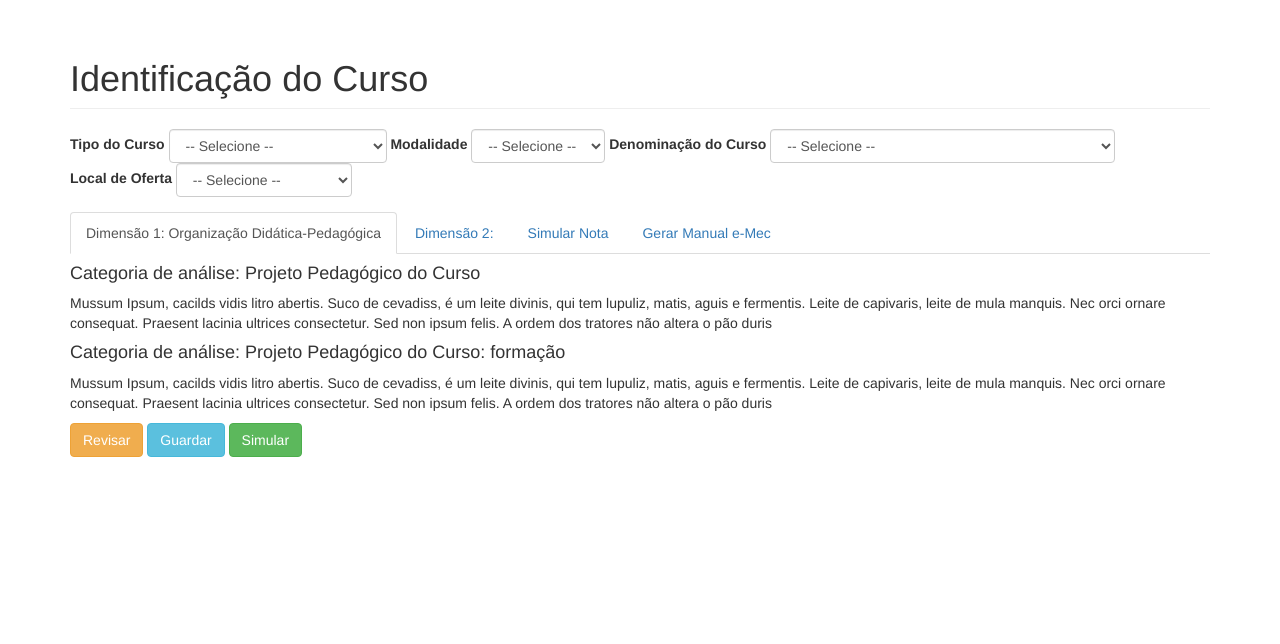
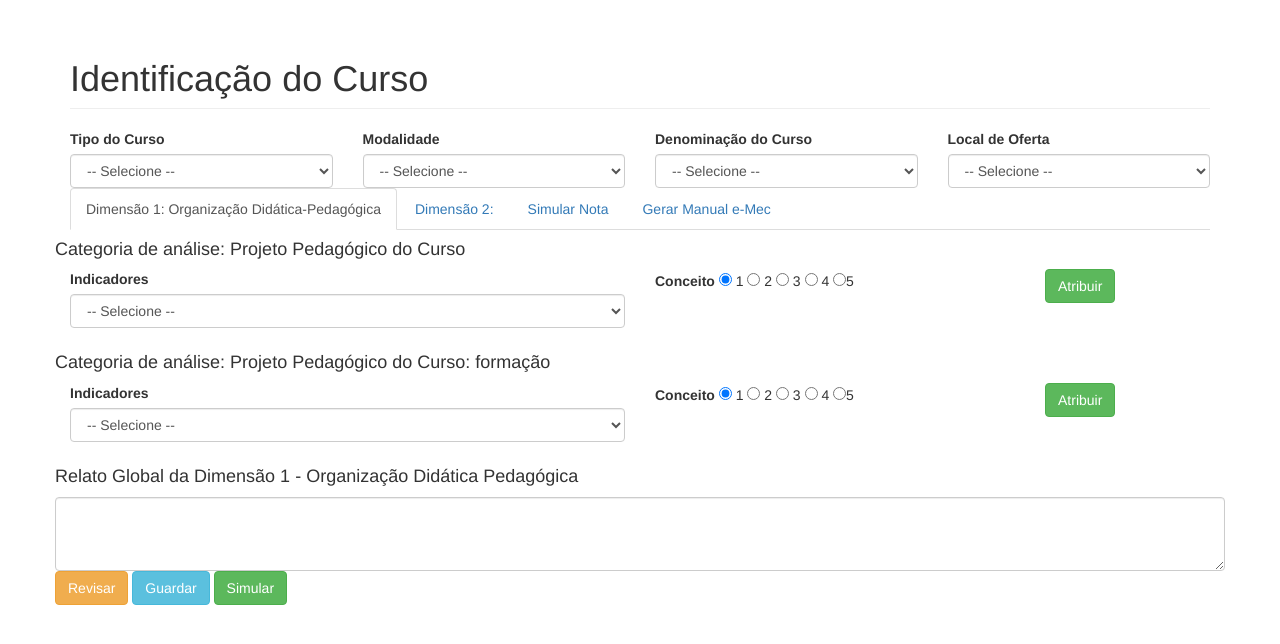
Before and after one commit to projetoiesb/ppc, a PHP site: page /simulacao_avaliacao.php in a window 1280 px wide. Shown: the part 51-695 px from the top of the page. Run offline with PHP 8.4, Linux system fonts and the light colour scheme.

Commit message:
Changes template simulacao_avaliacao

```diff
--- a/simulacao_avaliacao.php
+++ b/simulacao_avaliacao.php
@@ -57,39 +57,46 @@
                 <h1 class="page-header">Identificação do Curso</h1>
             </div>
         </div>
-
+        <form class="" method="post">
         <div class="row">
-            <div class="col-lg-12">
-                <form class="">
             <fieldset>
-                        <div class="form-group form-inline">
+                <div class="form-group">
+                    <div class="col-lg-3">
                         <label for="TipoCurso">Tipo do Curso</label>
                             <select class="form-control">
                                 <option>-- Selecione --</option>
                                 <option>Curso Superior Tecnológico</option>
                             </select>
+                    </div>
 
+                    <div class="col-lg-3">
                         <label for="Modalidade">Modalidade</label>
                             <select class="form-control">
                                 <option>-- Selecione --</option>
                                 <option>A distância</option>
                             </select>
+                    </div>
 
+                    <div class="col-lg-3">
                         <label for="DenominacaoCurso">Denominação do Curso</label>
                             <select class="form-control">
                                 <option>-- Selecione --</option>
                                 <option>CST em Análise e Desenvolvimento de Sistema</option>
                             </select>
-
+                    </div>
+                    <div class="col-lg-3">
                         <label for="LocalOferta">Local de Oferta</label>
                             <select class="form-control">
                                 <option>-- Selecione --</option>
                                 <option>Campus IESB Oeste</option>
                             </select>
                     </div>
+                </div>
             </fieldset>
+        </div>
         <!-- Tabs -->
-                    <div>
+        <div class="row">
+            <div class="col-lg-12">
                 <ul id="tabs" class="nav nav-tabs" data-tabs="tabs">
                     <li class="active">
                         <a href="#dimensao1" data-toggle="tab">Dimensão 1: Organização Didática-Pedagógica</a>
@@ -104,34 +111,137 @@
                         <a href="#gerar_manual" data-toggle="tab">Gerar Manual e-Mec</a>
                     </li>
                 </ul>
+            </div>
+        </div>
+        <div class="row">
             <div id="my-tab-content" class="tab-content">
-                            <div class="tab-pane active" id="dimensao1">
+                <div class="tab-pane active col-lg-12" id="dimensao1">
+                    <div class="row">
                         <h4>Categoria de análise: Projeto Pedagógico do Curso</h4>
-                                <p>Mussum Ipsum, cacilds vidis litro abertis. Suco de cevadiss, é um leite divinis, qui tem lupuliz, matis, aguis e fermentis. Leite de capivaris, leite de mula manquis. Nec orci ornare consequat. Praesent lacinia ultrices consectetur. Sed non ipsum felis. A ordem dos tratores não altera o pão duris</p>
+                        <div class="col-lg-6">
+                            <div class="form-group">
+                                <label for="Indicadores">Indicadores</label>
+                                <select class="form-control">
+                                    <option>-- Selecione --</option>
+                                    <option>Contexto Educacional</option>
+                                    <option>Auto Avaliação</option>
+                                    <option>Objetivos do Curso</option>
+                                    <option>Perfil Prof. do Egresso</option>
+                                    <option>Número de Vagas</option>
+                                </select>
+                            </div>
+                        </div>
 
-                                <h4>Categoria de análise: Projeto Pedagógico do Curso: formação </h4>
-                                <p>Mussum Ipsum, cacilds vidis litro abertis. Suco de cevadiss, é um leite divinis, qui tem lupuliz, matis, aguis e fermentis. Leite de capivaris, leite de mula manquis. Nec orci ornare consequat. Praesent lacinia ultrices consectetur. Sed non ipsum felis. A ordem dos tratores não altera o pão duris</p>
+                        <div class="col-lg-4">
+                            <div class="form-group">
+                                <label for="Conceito">Conceito</label>
+                                <input class="form-check-input"
+                                       type="radio"
+                                       name="gridRadiosIndicadores"
+                                       value="1" checked> 1
+                                <input class="form-check-input"
+                                       type="radio"
+                                       name="gridRadiosIndicadores"
+                                       value="2"> 2
+                                <input class="form-check-input"
+                                       type="radio"
+                                       name="gridRadiosIndicadores"
+                                       value="3"> 3
+                                <input class="form-check-input"
+                                       type="radio"
+                                       name="gridRadiosIndicadores"
+                                       value="4"> 4
+                                <input class="form-check-input"
+                                       type="radio"
+                                       name="gridRadiosIndicadores"
+                                       value="5">5
                             </div>
-                            <div class="tab-pane" id="dimensao2">
-                                <h1>Dimensão 2</h1>
-                                <p>Mussum Ipsum, cacilds vidis litro abertis. Viva Forevis aptent taciti sociosqu ad litora torquent Detraxit consequat et quo num tendi nada. A ordem dos tratores não altera o pão duris Admodum accumsan disputationi eu sit. Vide electram sadipscing et per.</p>
                         </div>
+
+                        <div class="col-lg-2">
+                            <div class="form-group">
+                                <button type="button" class="btn btn-success">Atribuir</button>
+                            </div>
+                        </div>
+                    </div>
+
+                    <div class="row">
+                        <h4>Categoria de análise: Projeto Pedagógico do Curso: formação</h4>
+                        <div class="col-lg-6">
+                            <div class="form-group">
+                                <label for="Indicadores">Indicadores</label>
+                                <select class="form-control">
+                                    <option>-- Selecione --</option>
+                                    <option>Estrutura Curricular</option>
+                                    <option>Conteúdos Curriculares</option>
+                                    <option>Metodologia</option>
+                                    <option>Atendimento ao Discente</option>
+                                </select>
+                            </div>
+                        </div>
+
+                        <div class="col-lg-4">
+                            <div class="form-group">
+                                <label for="Conceito">Conceito</label>
+                                <input class="form-check-input"
+                                       type="radio"
+                                       name="gridRadiosIndicadores2"
+                                       value="1" checked> 1
+                                <input class="form-check-input"
+                                       type="radio"
+                                       name="gridRadiosIndicadores2"
+                                       value="2"> 2
+                                <input class="form-check-input"
+                                       type="radio"
+                                       name="gridRadiosIndicadores2"
+                                       value="3"> 3
+                                <input class="form-check-input"
+                                       type="radio"
+                                       name="gridRadiosIndicadores2"
+                                       value="4"> 4
+                                <input class="form-check-input"
+                                       type="radio"
+                                       name="gridRadiosIndicadores2"
+                                       value="5">5
+                            </div>
+                        </div>
+
+                        <div class="col-lg-2">
+                            <div class="form-group">
+                                <button type="button" class="btn btn-success">Atribuir</button>
+                            </div>
+                        </div>
+                    </div>
+
+                    <div class="row">
+                        <h4>Relato Global da Dimensão 1 - Organização Didática Pedagógica</h4>
+                        <textarea class="form-control" id="relato" rows="3"></textarea>
+                    </div>
+                </div>
+
+                <div class="tab-pane col-lg-12" id="dimensao2">
+                    <h1>Dimensao 2</h1>
+                        <p>Mussum Ipsum, cacilds vidis litro abertis. Delegadis gente finis, bibendum egestas augue arcu ut est. Quem num gosti di mum que vai caçá sua turmis! Nullam volutpat risus nec leo commodo, ut interdum diam laoreet. Sed non consequat odio. Viva Forevis aptent taciti sociosqu ad litora torquent</p>
+                </div>
+
                 <div class="tab-pane" id="simular_nota">
                     <h1>Simular Nota</h1>
                     <p>Mussum Ipsum, cacilds vidis litro abertis. Delegadis gente finis, bibendum egestas augue arcu ut est. Quem num gosti di mum que vai caçá sua turmis! Nullam volutpat risus nec leo commodo, ut interdum diam laoreet. Sed non consequat odio. Viva Forevis aptent taciti sociosqu ad litora torquent</p>
                 </div>
+
                 <div class="tab-pane" id="gerar_manual">
                     <h1>Gerar Manual e-Mec</h1>
                     <p>Mussum Ipsum, cacilds vidis litro abertis. Posuere libero varius. Nullam a nisl ut ante blandit hendrerit. Aenean sit amet nisi. Si u mundo tá muito paradis? Toma um mé que o mundo vai girarzis! Quem num gosta di mé, boa gente num é. Atirei o pau no gatis, per gatis num morreus.</p>
                 </div>
             </div>
         </div>
+
+        <div class="row">
             <button type="button" class="btn btn-warning">Revisar</button>
             <button type="button" class="btn btn-info">Guardar</button>
             <button type="button" class="btn btn-success">Simular</button>
+        </div>
         </form>
-            </div>
-        </div>
     </div>
     <!-- jQuery -->
     <script src="js/jquery.js"></script>
```
Lines whose indentation alone changed are shown as unchanged.
